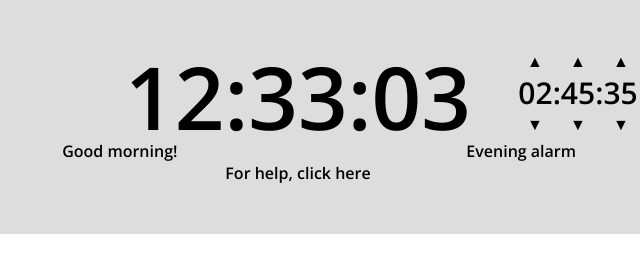
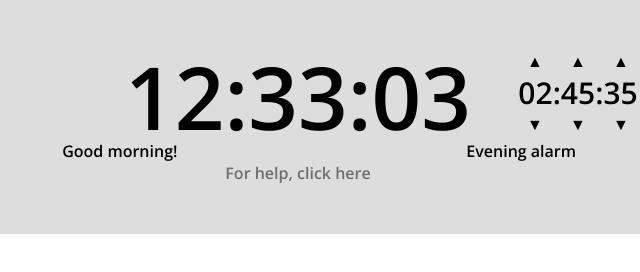
Before and after one commit to soundasleepapp/webapp, a plain HTML site: page index.html in a window 1280 px wide. Shown: the full height of the page, 192-832 px from the left. Drawn offline with nearby package versions, Linux system fonts and the light colour scheme.

Commit message:
changed colour of help

```diff
--- a/main.css
+++ b/main.css
@@ -9,7 +9,7 @@
 
 a {
   text-decoration: none;
-  color: black;
+  color: rgba(0, 0, 0, 0.5);
   cursor: pointer;
 }
 
```
